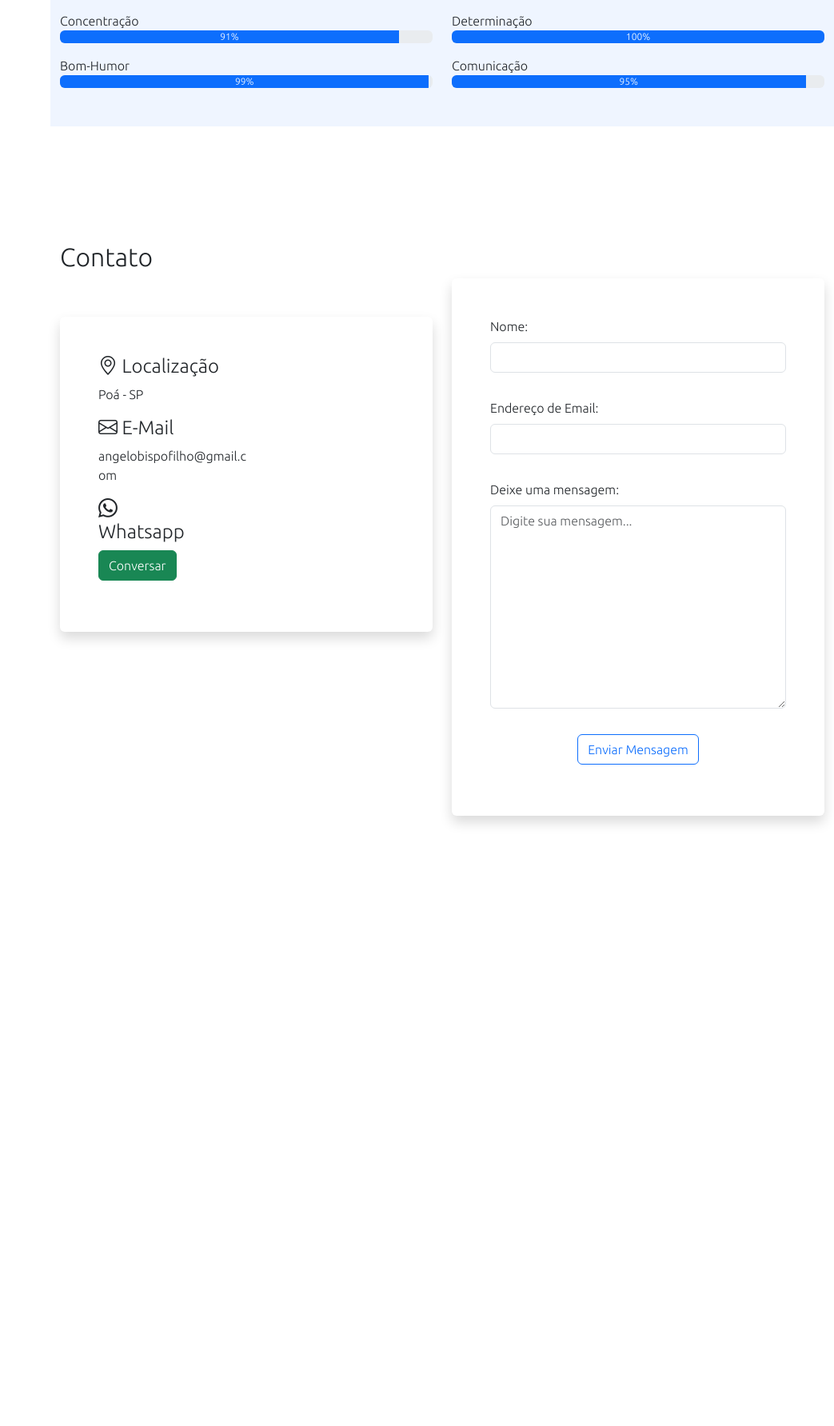
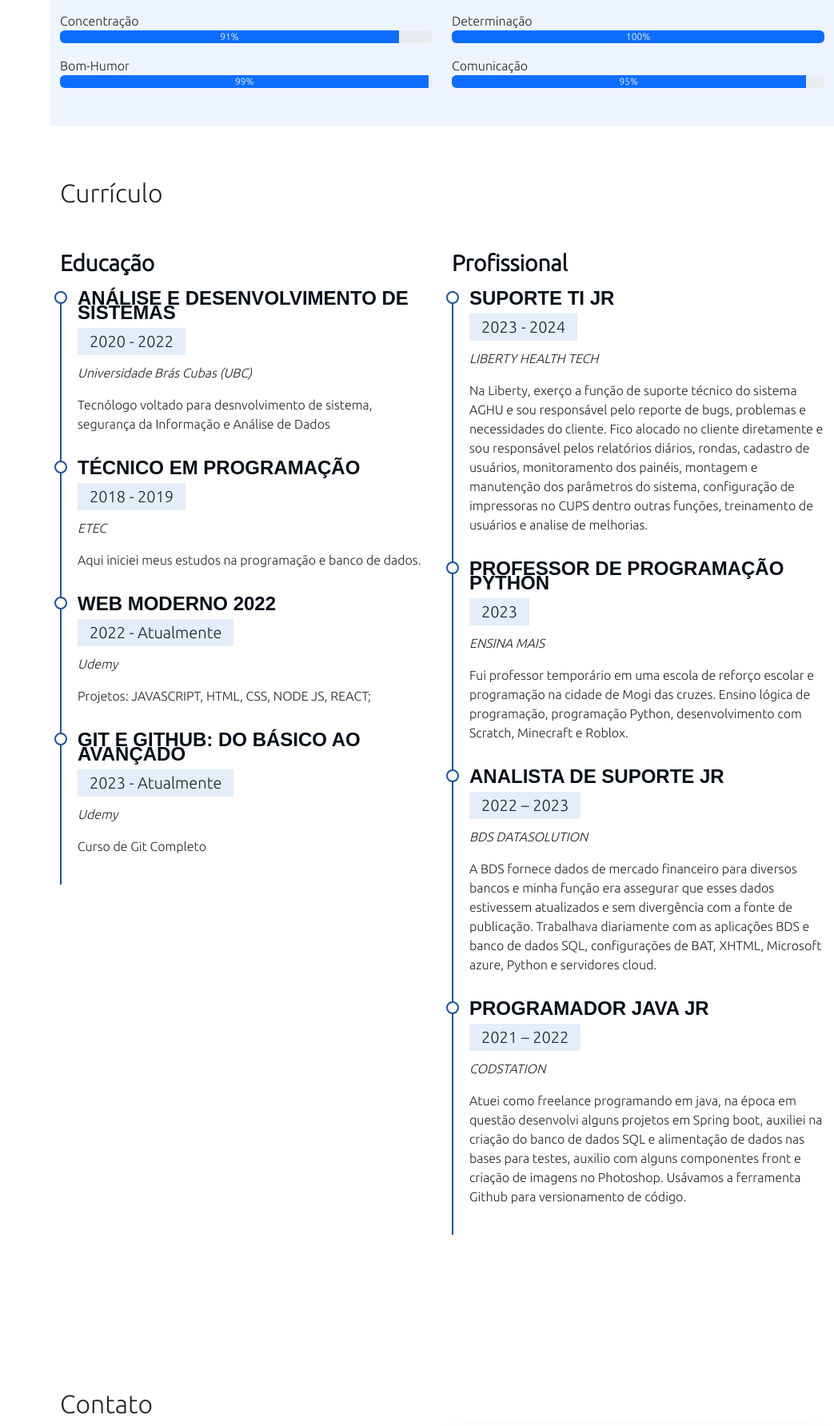
Before and after one commit to AngeloMarcos/Portifolio, a Flask app: page / in a window 1280 px wide. Shown: the part 2443-4226 px from the top of the page at 80% size, without its empty margins (237-1280 px from the left). Before the commit the page ends 3474 px from the top, so only its background shows below. Run offline with Flask 3, Linux system fonts and the light colour scheme; some libraries are stand-ins or nearby versions.

Commit message:
Adicao da aba CURRICULO

```diff
--- a/app.py
+++ b/app.py
@@ -55,7 +55,7 @@ def send():
 
         )
         mail.send(msg)
-        flash('Mensagem enviada com sucesso!')
+        flash('  Mensagem enviada com sucesso!')
 
     return redirect('/')
 
--- a/static/script.js
+++ b/static/script.js
@@ -35,3 +35,10 @@ btnEnviar.addEventListener("click", () => {
     btnEnviarLoader.style.display = "block";
     btnEnviar.style.display = "none";
 });
+
+
+//Tirar a mensagem depois de 5 seg
+
+setTimeout(() =>{
+    document.querySelector('#alerta').style.display = 'none';
+},5000)
--- a/static/style.css
+++ b/static/style.css
@@ -100,6 +100,46 @@ section#inicio{
 
 }
 
+.cv .cv-title{
+    font-weight: 700;
+    margin-top: 20px;
+    margin-bottom: 20px;
+    color: #050d18;
+}
+.cv .cv-item {
+    padding: 0 0 20px 20px;
+    margin-top: -2px;
+    border-left: 2px solid #1f5297;
+    position: relative;
+}
+
+.cv .cv-item h4{
+    line-height: 18px;
+    font-weight: 600;
+    text-transform: uppercase;
+    font-family: "Poppins", sans-serif;
+    color: #050d18;
+    margin-bottom: 10px;
+}
+.cv .cv-item h5{
+    background: #e4edf9;
+    padding: 5px 15px;
+    display: inline-block;
+    margin-bottom:10px;
+}
+
+.cv .cv-item::before{
+    content: "";
+    position:absolute;
+    top:0;
+    left: -9px;
+    width: 16px;
+    height: 16px;
+    border: 2px solid #1f5297;
+    background: #fff;
+    border-radius:  50%;
+}
+
 section#inicio h2{
     font-size: 4rem;
 }
@@ -135,6 +175,7 @@ i.menu-mobile{
     justify-content: center;
     align-items: center;
 }
+
 .menu-nav-active{
     overflow: hidden;
 
@@ -185,3 +226,9 @@ body::-webkit-scrollbar {
 #btn-enviar-loader{
     display: none;
 }
+#alerta{
+    position: fixed;
+    z-index: 10;
+    top: 30px;
+    right: 30px;
+}
--- a/templates/index.html
+++ b/templates/index.html
@@ -49,7 +49,7 @@
                         Habilidades</a>
                     </li>
                     <li class="nav-item">
-                        <a class="nav-link" href="../static/Imgs/Curriculo Angelo Marcos.pdf">
+                        <a class="nav-link" href="#curriculo">
                             <i class="bi bi-file-earmark"></i>
                             Currículo</a>
                       </li>
@@ -265,6 +265,87 @@
 
        </section>
 
+       <section class="mt-5 cv" id="curriculo">
+            <div class="container pb-5">
+                <h2 class="pt-3 pb-4">Currículo</h2>
+
+                <div class="row">
+                    <div class="col-md-6">
+                        <h3 class="cv-title">Educação</h3>
+
+                        <div class="cv-item">
+                            <h4>Análise e Desenvolvimento de Sistemas</h4>
+                            <h5>2020 - 2022</h5>
+                            <p><em>Universidade Brás Cubas (UBC)</em></p>
+                            <p>Tecnólogo voltado para desnvolvimento de sistema, segurança da Informação e Análise de Dados</p>
+                        </div>
+
+                        <div class="cv-item">
+                            <h4>Técnico em programação</h4>
+                            <h5>2018 - 2019</h5>
+                            <p><em>ETEC</em></p>
+                            <p>Aqui iniciei meus estudos na programação e banco de dados.</p>
+                        </div>
+
+
+                        <div class="cv-item">
+                            <h4>WEB Moderno 2022</h4>
+                            <h5>2022 - Atualmente</h5>
+                            <p><em>Udemy</em></p>
+                            <p>Projetos: JAVASCRIPT, HTML, CSS, NODE JS, REACT;</p>
+                        </div>
+
+                        <div class="cv-item">
+                            <h4>Git e Github: Do Básico ao Avançado</h4>
+                            <h5>2023 - Atualmente</h5>
+                            <p><em>Udemy</em></p>
+                            <p>Curso de Git Completo</p>
+                        </div>
+
+                    </div>
+                    <div class="col-md-6">
+                        <h3 class="cv-title">Profissional</h3>
+                        <div class="cv-item">
+                            <h4>SUPORTE TI JR</h4>
+                            <h5>2023 - 2024</h5>
+                            <p><em>LIBERTY HEALTH TECH</em></p>
+                            <p>Na Liberty, exerço a função de suporte técnico do sistema AGHU e sou responsável pelo reporte de bugs, problemas e necessidades do cliente.
+                                Fico alocado no cliente diretamente e sou responsável pelos relatórios diários, rondas, cadastro de usuários, monitoramento dos painéis,
+                                montagem e manutenção dos parâmetros do sistema,
+                                 configuração de impressoras no CUPS dentro outras funções,
+                                treinamento de usuários e analise de melhorias.</p>
+                        </div>
+                        <div class="cv-item">
+                            <h4>PROFESSOR DE PROGRAMAÇÃO PYTHON</h4>
+                            <h5>2023</h5>
+                            <p><em>ENSINA MAIS</em></p>
+                            <p>Fui professor temporário em uma escola de reforço escolar e programação na cidade de Mogi das cruzes.
+                                Ensino lógica de programação, programação Python, desenvolvimento com Scratch, Minecraft e Roblox.</p>
+                        </div>
+
+                        <div class="cv-item">
+                            <h4>ANALISTA DE SUPORTE JR</h4>
+                            <h5>2022 – 2023</h5>
+                            <p><em>BDS DATASOLUTION</em></p>
+                            <p>A BDS fornece dados de mercado financeiro para diversos bancos e minha função era assegurar que esses dados estivessem atualizados e sem divergência com a
+                                fonte de publicação. Trabalhava diariamente com as aplicações BDS e banco de dados SQL, configurações de BAT, XHTML, Microsoft azure, Python e servidores cloud.</p>
+                        </div>
+
+                        <div class="cv-item">
+                            <h4>PROGRAMADOR JAVA JR</h4>
+                            <h5>2021 – 2022</h5>
+                            <p><em>CODSTATION</em></p>
+                            <p>Atuei como freelance programando em java, na época em questão desenvolvi alguns projetos em Spring boot, auxiliei na criação do banco de dados SQL e alimentação de dados nas bases para
+                                 testes, auxilio com alguns componentes front e criação de imagens no Photoshop.
+                                Usávamos a ferramenta Github para versionamento de código.</p>
+                        </div>
+
+                    </div>
+                </div>
+            </div>
+
+
+       </section>
 
        <!-- Outras section -->
 
@@ -332,6 +413,19 @@
             </div>
         </div>
     </section>
+    {% with messages = get_flashed_messages() %}
+    {% if messages %}
+    {% for message in messages %}
+        <div id="alerta" class="alert alert-success alert-dismissible fade show" role="alert">
+            <i class="bi bi-check-circle-fill">{{ message }}</i>
+            <button type="button" class="btn-close" data-bs-dismiss="alert" aria-label="Close"></button>
+        </div>
+        {% endfor %}
+        {% endif %}
+        {% endwith %}
+
+
+
     </main>
 
     <script src="../static/bootstrap/js/bootstrap.bundle.js"></script>
```
